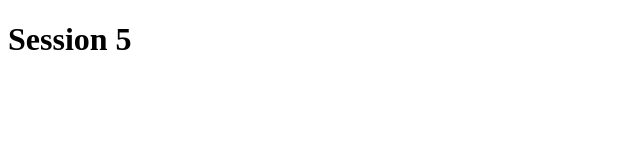
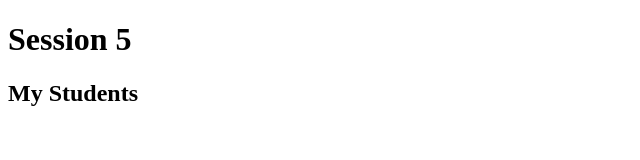
Before and after one commit to laibaaptech08/session5, a plain HTML site: page index.html in a window 1280 px wide. Shown: the whole page, without its empty margins (0-640 px from the left). Drawn offline with Linux system fonts and the light colour scheme.

Commit message:
Add New Change

```diff
--- a/index.html
+++ b/index.html
@@ -7,5 +7,6 @@
 </head>
 <body>
     <h1>Session 5</h1>
+    <h2>My Students</h2>
 </body>
 </html>
```
